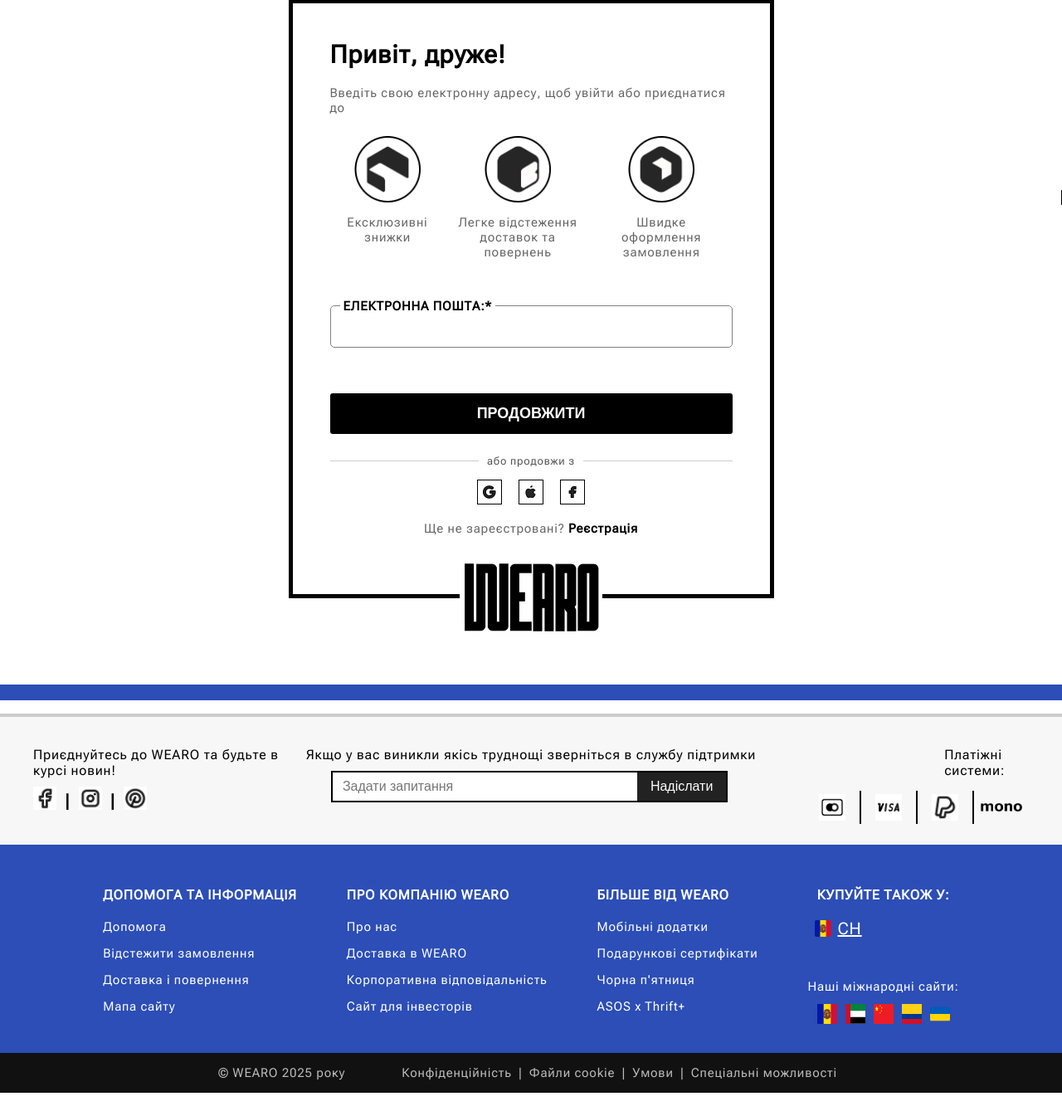
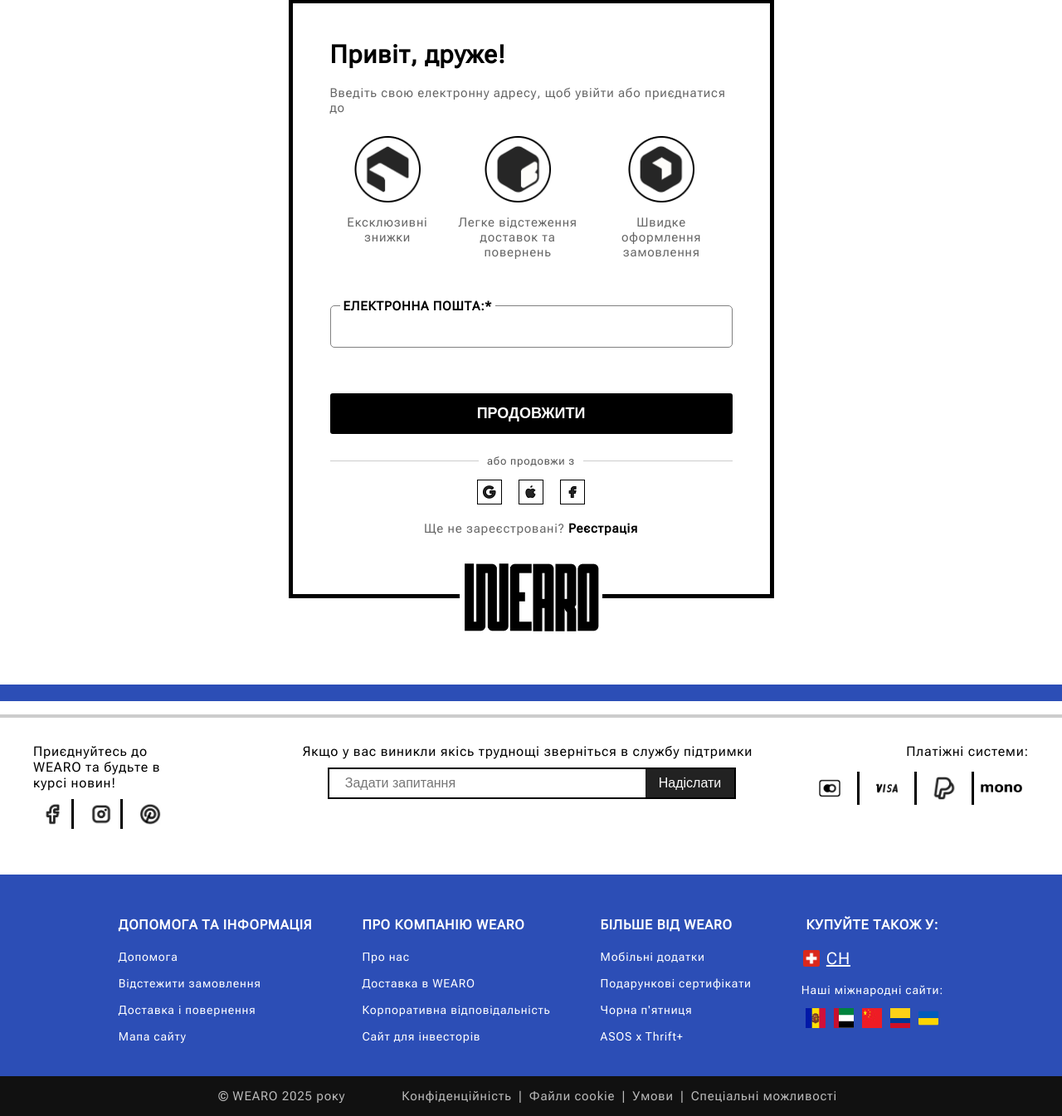
Before and after one commit to Asoss/WEARO, a Django app: page /login/email/ in a window 1280 px wide. Shown: the part 162-1507 px from the top of the page at 83% size. Before the commit the page ends 1479 px from the top, so only its background shows below. Run offline with Django 5.2, Linux system fonts and the light colour scheme.

Commit message:
update style

```diff
--- a/myproject/main/static/css/base.css
+++ b/myproject/main/static/css/base.css
@@ -350,7 +350,7 @@ main {
 /* Синя лінія */
 .footer-blue-line {
     width: 100%;
-    height: 19px;
+    height: 20px;
     background-color: #2c4eb6;
     margin: 0;
 }
@@ -367,12 +367,17 @@ main {
     display: flex;
     justify-content: space-between;
     align-items: flex-start;
-    padding: 20px 40px;
-    background: #f7f7f7;
+    padding: 15px 40px;
+    padding-bottom: 50px;
+    background: white;
     color: #000;
     flex-wrap: wrap;
 }
-
+.newsletter,
+.support,
+.payments {
+    flex: 1;
+}
 .footer-top p {
     margin-bottom: 10px;
     font-size: 16px;
@@ -382,7 +387,6 @@ main {
 /* --------- Соц. іконки з рисочками --------- */
 .newsletter {
     text-align: left;
-    flex: 1;
 }
 
 .social-icons {
@@ -395,33 +399,26 @@ main {
 .social-icons a img {
     width: 28px;
     height: 28px;
+    padding: 4px 9px;
 }
 
-.social-icons .divider {
-    font-size: 20px;
-    color: #000;
-    font-weight: bold;
+.social-icons a:not(:last-child) img {
+    border-right: 3px solid #000;
 }
+
 
 .social-icons a img:hover {
     opacity: 0.7;
 }
 
-.social-icons a:not(:last-child)::after {
-    content: "";
-    position: absolute;
-    right: 0;
-    top: 50%;
-    transform: translateY(-50%);
-    width: 1px;
-    height: 18px;
-    background: #000;
-}
+
 
 /* --------- Support Form (inline) --------- */
 .support {
     text-align: center;
-    flex: 1;
+    padding: 0 60px;
+    box-sizing: border-box;
+    padding-left: 150px;
 }
 
 .support form.support-inline-form {
@@ -439,12 +436,12 @@ main {
 }
 
 .support .form-inline input {
-    padding: 8px 12px;
+    padding: 8px 19px;
     border: 2px solid #000;
     border-right: none;
     outline: none;
     font-size: 16px;
-    width: 343px;
+    width:343px;
     margin-left:30px;
 }
 
@@ -467,21 +464,18 @@ main {
     white-space: nowrap;
     overflow: hidden;
     text-overflow: ellipsis;
-    font-size: 16px;
     font-weight: 500;
 }
 
 /* --------- Payments --------- */
 .payments {
     text-align: right;
-    flex: 1;
 }
 
 .payments p {
-    font-size: 16px;
-    font-weight: 500;
-    margin-left: 227px;
-    text-align: left ;
+    text-align: left;
+    margin-left: auto;
+    width: fit-content;
 }
 
 .payment-icons {
@@ -494,7 +488,7 @@ main {
     width: 50px;
     height: 32px;
     object-fit: contain;
-    border-right: 2px solid #000;
+    border-right: 3px solid #000;
     padding: 4px 8px;
 }
 
@@ -520,9 +514,8 @@ main {
 .footer-column h4 {
     font-size: 16px;
     margin-bottom: 15px;
-    font-weight: bold;
     text-transform: uppercase;
-    color: #fff;
+    color: white;
 }
 
 .footer-column ul {
@@ -536,8 +529,8 @@ main {
 }
 
 .footer-column ul li a {
-    color: #fff;
-    font-size: 15px;
+    color: white;
+    font-size: 14px;
     text-decoration: none;
     transition: color 0.2s ease;
 }
@@ -556,7 +549,7 @@ main {
     margin-bottom: 15px;
     font-weight: bold;
     text-transform: uppercase;
-    color: #fff;
+    color: white;
     text-align: center;
 }
 .international-sites {
@@ -567,8 +560,7 @@ main {
     display: inline-flex;
     align-items: center;
     gap: 8px;
-    margin-bottom: 10px;
-    padding: 4px 8px;
+    padding: 4px 2px;
 }
 
 .country-flag-highlighted img {
@@ -578,19 +570,15 @@ main {
 }
 
 .country-flag-highlighted span {
-    color: #fff;
+    color: white;
     font-weight: bold;
     font-size: 14px;
 }
 
-.custom-space {
-    height: 20px;
-}
 
 .international-sites {
-    font-size: 15px;
-    color: #fff;
-    margin-bottom: 12px;
+    font-size: 14px;
+    color: white;
     text-align: center;
 }
 
--- a/myproject/main/templates/main/base.html
+++ b/myproject/main/templates/main/base.html
@@ -104,9 +104,7 @@
             <p>Приєднуйтесь до WEARO та будьте в курсі новин!</p>
             <div class="social-icons">
                 <a href="#"><img src="{% static 'icons/fb.jfif' %}" alt="Facebook"></a>
-                <span class="divider">|</span>
                 <a href="#"><img src="{% static 'icons/inst.jpg' %}" alt="Instagram"></a>
-                <span class="divider">|</span>
                 <a href="#"><img src="{% static 'icons/pint.jpg' %}" alt="Pinterest"></a>
             </div>
         </div>
@@ -166,10 +164,10 @@
         <div class="footer-countries">
             <h4>КУПУЙТЕ ТАКОЖ У:</h4>
             <div class="country-flag-highlighted">
-                <img src="{% static 'icons/ch.jpg' %}" alt="Швейцарія">
+                <img src="{% static 'icons/plus.jpg' %}" alt="Швейцарія">
                 <a href="#" style="color: white">CH</a>
             </div>
-            <div class="custom-space"></div>
+
             <p class="international-sites">Наші міжнародні сайти:</p>
             <ul class="flags">
                 <li><img src="{% static 'icons/ch.jpg' %}" alt="Швейцарія"></li>
```
